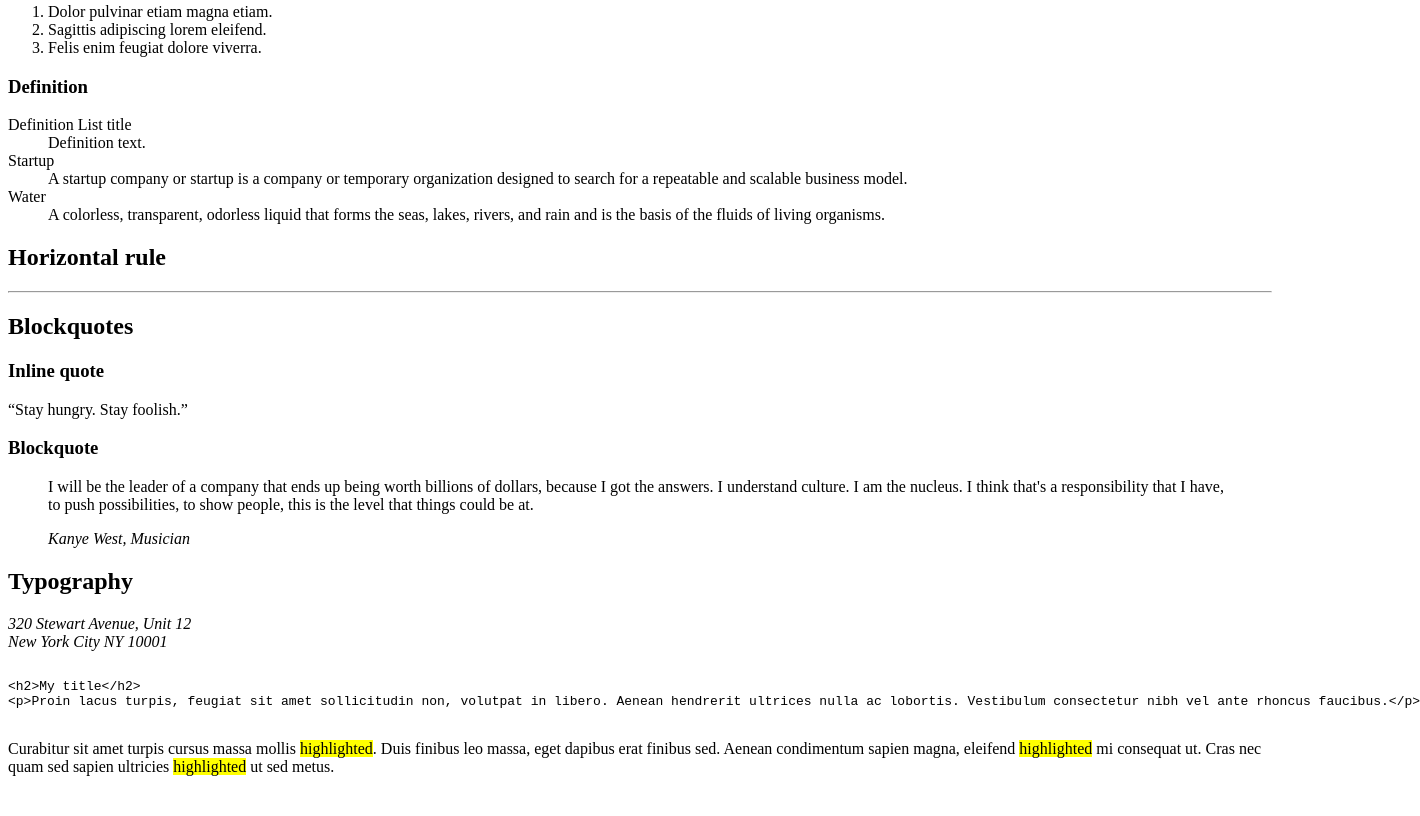
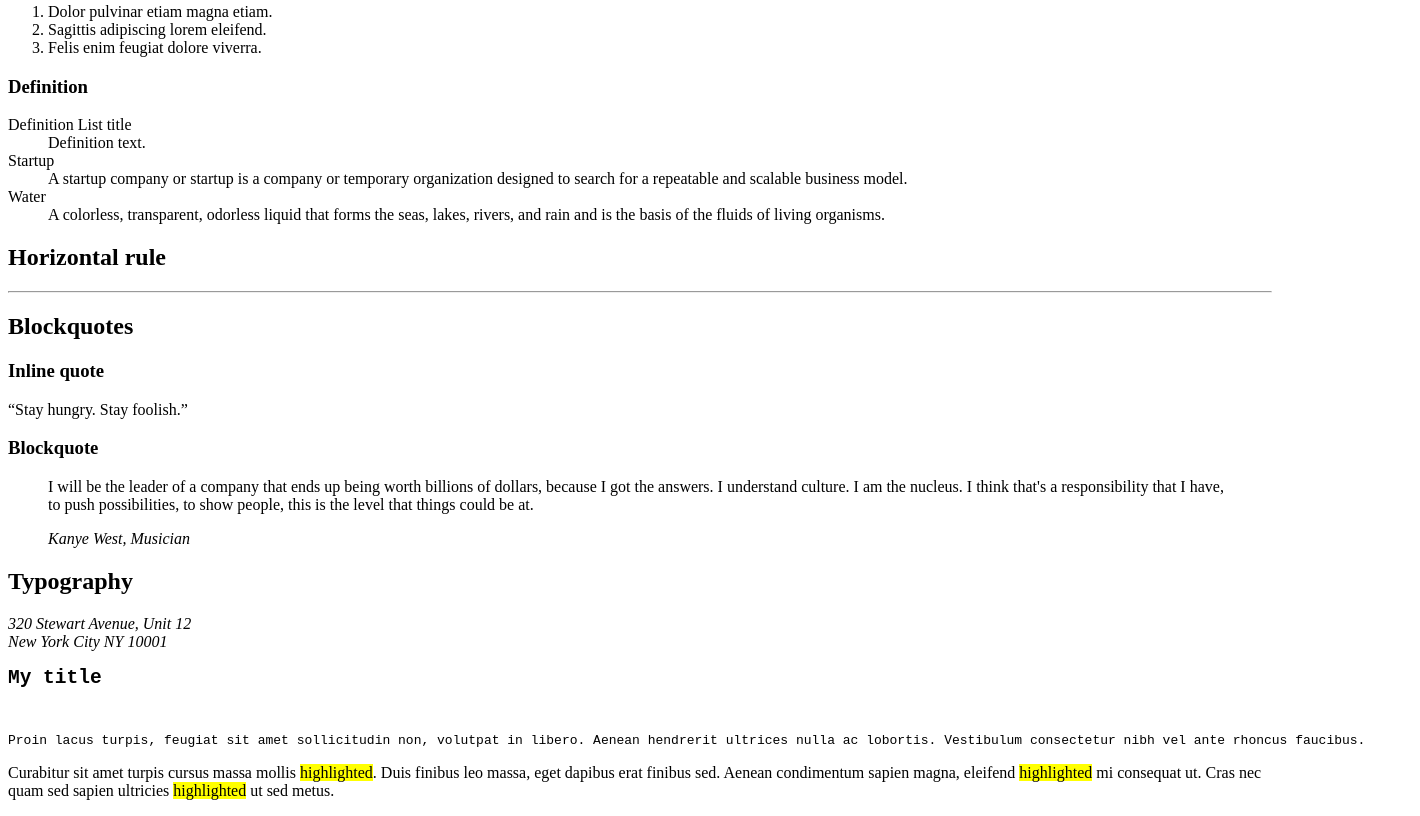
Before and after one commit to MohammedError/holbertonschool-web_front_end, a plain HTML site: page html_advanced/32-styleguide.html in a window 1280 px wide. Shown: the part 704-1520 px from the top of the page, 1420 px wide, since content can reach past the window. Before the commit the page ends 1496 px from the top, so only its background shows below. Drawn offline with Linux system fonts and the light colour scheme.

Commit message:
Fix task 32 - pre with real tags

```diff
--- a/html_advanced/32-styleguide.html
+++ b/html_advanced/32-styleguide.html
@@ -88,10 +88,8 @@
           <address>320 Stewart Avenue, Unit 12<br/>New York City NY 10001</address>
         </div>
         <div>
-          <pre><code>
-&lt;h2&gt;My title&lt;/h2&gt;
-&lt;p&gt;Proin lacus turpis, feugiat sit amet sollicitudin non, volutpat in libero. Aenean hendrerit ultrices nulla ac lobortis. Vestibulum consectetur nibh vel ante rhoncus faucibus.&lt;/p&gt;
-          </code></pre>
+          <pre><h2>My title</h2>
+<p>Proin lacus turpis, feugiat sit amet sollicitudin non, volutpat in libero. Aenean hendrerit ultrices nulla ac lobortis. Vestibulum consectetur nibh vel ante rhoncus faucibus.</p></pre>
         </div>
         <div>
           <p>Curabitur sit amet turpis cursus massa mollis <mark>highlighted</mark>. Duis finibus leo massa, eget dapibus erat finibus sed. Aenean condimentum sapien magna, eleifend <mark>highlighted</mark> mi consequat ut. Cras nec quam sed sapien ultricies <mark>highlighted</mark> ut sed metus.</p>
```
